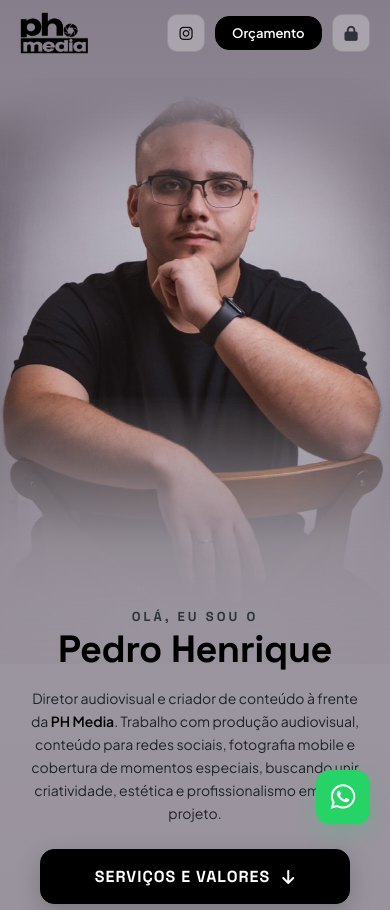
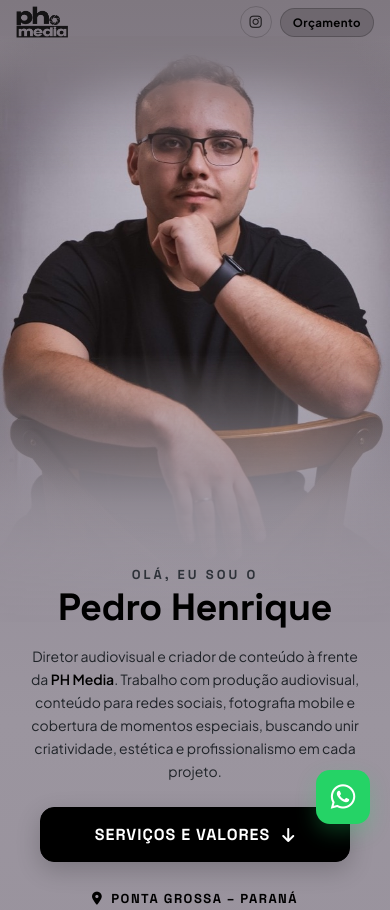
Before and after one commit to leoalthaus/phmedia, a plain HTML site: page index.html in a window 390 px wide. Shown: the top 910 px of the page. Drawn offline with Linux system fonts and the light colour scheme.

Commit message:
style: remove aspecto de barra superior e mescla topo com status bar do iPhone

```diff
--- a/assets/css/style.css
+++ b/assets/css/style.css
@@ -5,7 +5,7 @@
 
 :root {
   /* Color Palette - Seamless Studio Backdrop System */
-  --bg-main: #8d8690;
+  --bg-main: #7f7880;
   --bg-app: #9b959f;
   --bg-surface: rgba(255, 255, 255, 0.28);
   --bg-surface-elevated: rgba(255, 255, 255, 0.72);
@@ -66,7 +66,7 @@ body {
   display: flex;
   justify-content: center;
   align-items: flex-start;
-  background: #7f7882;
+  background: #7f7880;
   overflow-x: hidden;
   position: relative;
 }
@@ -85,13 +85,14 @@ body {
   z-index: 1;
   background: linear-gradient(
     180deg,
-    #867e8b 0px,
-    #938c97 260px,
-    #9b959f 650px,
+    #7f7880 0px,
+    #88808d 180px,
+    #938c97 380px,
+    #9b959f 720px,
     #968f9a 1400px,
     #918a95 100%
   );
-  box-shadow: 0 0 40px rgba(0, 0, 0, 0.18), 0 0 0 1px rgba(0, 0, 0, 0.1);
+  box-shadow: none;
   display: flex;
   flex-direction: column;
   overflow-x: clip;
@@ -124,14 +125,16 @@ body {
   }
 }
 
-/* Header (Floating Transparent Over Hero Photo) */
+/* Header (Ultra-Discreet, Non-Sticky, Zero Bar Look) */
 .main-header {
-  position: sticky;
+  position: absolute;
   top: 0;
+  left: 0;
+  right: 0;
   z-index: 50;
   width: 100%;
   background: transparent;
-  border-bottom: none;
+  border: none;
   box-shadow: none;
   pointer-events: none;
 }
@@ -139,14 +142,14 @@ body {
 .main-header.scrolled {
   background: transparent;
   box-shadow: none;
-  border-bottom: none;
+  border: none;
 }
 
 .header-inner {
   display: flex;
   align-items: center;
   justify-content: space-between;
-  padding: 12px 20px;
+  padding: 6px 16px;
 }
 
 .brand-logo,
@@ -159,10 +162,16 @@ body {
   align-items: center;
   text-decoration: none;
   position: relative;
+  opacity: 0.85;
+  transition: opacity 0.2s ease, transform 0.2s ease;
+}
+
+.brand-logo:hover {
+  opacity: 1;
 }
 
 .logo-img {
-  height: 42px;
+  height: 32px;
   width: auto;
   object-fit: contain;
   background: transparent;
@@ -171,28 +180,27 @@ body {
 }
 
 .brand-logo:hover .logo-img {
-  transform: scale(1.05);
+  transform: scale(1.04);
 }
 
 .header-actions {
   display: flex;
   align-items: center;
-  gap: 10px;
+  gap: 8px;
 }
 
 .icon-btn {
-  width: 38px;
-  height: 38px;
-  border-radius: 10px;
-  background: var(--bg-surface);
-  border: 1.5px solid var(--border-subtle);
-  color: var(--text-primary);
+  width: 32px;
+  height: 32px;
+  border-radius: 50%;
+  background: transparent;
+  border: 1px solid rgba(0, 0, 0, 0.16);
+  color: rgba(0, 0, 0, 0.78);
   display: flex;
   align-items: center;
   justify-content: center;
   text-decoration: none;
-  font-size: 15px;
-  will-change: transform;
+  font-size: 14px;
   transition: all var(--transition-fast);
 }
 
@@ -200,29 +208,27 @@ body {
   background: #000000;
   color: #ffffff;
   border-color: #000000;
-  transform: translateY(-2px) scale(1.06);
-}
-
-.admin-link {
-  color: var(--text-muted);
+  transform: translateY(-1px);
 }
 
 .btn-glass {
-  padding: 8px 16px;
-  border-radius: var(--radius-md);
+  padding: 6px 12px;
+  border-radius: 999px;
+  background: rgba(0, 0, 0, 0.14);
+  border: 1px solid rgba(0, 0, 0, 0.2);
+  color: #000000;
+  font-size: 11.5px;
+  font-weight: 700;
+  letter-spacing: 0.4px;
+  text-decoration: none;
+  transition: all var(--transition-fast);
+}
+
+.btn-glass:hover {
   background: #000000;
-  border: 1px solid #000000;
-  color: #ffffff;
-  font-size: 13px;
-  font-weight: 600;
-  text-decoration: none;
-  will-change: transform;
-  transition: all var(--transition-fast);
-}
-
-.btn-glass:hover {
-  background: #27272a;
-  transform: translateY(-1px) scale(1.04);
+  border-color: #000000;
+  color: #ffffff;
+  transform: translateY(-1px);
 }
 
 /* Main Content */
@@ -364,7 +370,7 @@ body {
 
 .hero-portrait-container {
   width: calc(100% + 32px);
-  margin: 12px -16px 0;
+  margin: 36px -16px 0;
   max-width: none;
   position: relative;
   display: flex;
@@ -551,7 +557,7 @@ body {
   inset: 0;
   background:
     radial-gradient(ellipse 98% 90% at 50% 35%, transparent 55%, rgba(147, 140, 151, 0.5) 85%, rgba(155, 149, 159, 0.95) 100%),
-    linear-gradient(to bottom, #88808d 0%, rgba(136, 128, 141, 0.28) 12%, transparent 24%, transparent 54%, rgba(155, 149, 159, 0.82) 80%, #9b959f 99%);
+    linear-gradient(to bottom, #7f7880 0%, rgba(132, 125, 136, 0.32) 12%, transparent 24%, transparent 54%, rgba(155, 149, 159, 0.82) 80%, #9b959f 99%);
   pointer-events: none;
   z-index: 2;
 }
@@ -1379,6 +1385,15 @@ body {
   transform: translateY(-2px);
 }
 
+.footer-socials a.footer-admin-link {
+  opacity: 0.45;
+  font-size: 13px;
+}
+
+.footer-socials a.footer-admin-link:hover {
+  opacity: 1;
+}
+
 .footer-bottom {
   font-size: 11px;
   color: var(--text-muted);
--- a/index.html
+++ b/index.html
@@ -2,7 +2,7 @@
 <html lang="pt-BR">
 <head>
   <meta charset="UTF-8">
-  <meta name="viewport" content="width=device-width, initial-scale=1.0, maximum-scale=5.0">
+  <meta name="viewport" content="width=device-width, initial-scale=1.0, maximum-scale=5.0, viewport-fit=cover">
   <title>PH Media | Pedro Henrique - Direção Audiovisual & Criador de Conteúdo</title>
 
   <!-- SEO & Social Meta -->
@@ -11,7 +11,9 @@
   <meta property="og:title" content="PH Media | Pedro Henrique - Produção Audiovisual">
   <meta property="og:description" content="Transforme sua marca com produções audiovisuais de alto padrão, estética apurada e estratégia.">
   <meta property="og:type" content="website">
-  <meta name="theme-color" content="#867e8b">
+  <meta name="theme-color" content="#7f7880">
+  <meta name="apple-mobile-web-app-capable" content="yes">
+  <meta name="apple-mobile-web-app-status-bar-style" content="black-translucent">
 
   <!-- Favicon / Apple Touch Icon -->
   <link rel="icon" type="image/svg+xml" href="assets/icons/favicon.svg">
@@ -28,18 +30,18 @@
 
   <!-- Font Awesome Icons & Custom Stylesheet -->
   <link rel="stylesheet" href="https://cdnjs.cloudflare.com/ajax/libs/font-awesome/6.5.1/css/all.min.css">
-  <link rel="stylesheet" href="assets/css/style.css?v=4.1">
+  <link rel="stylesheet" href="assets/css/style.css?v=4.2">
 </head>
 <body class="light-theme">
 
   <!-- Main Container (Clean Mobile-First Layout) -->
   <div class="app-layout">
 
-    <!-- Top Sticky Header -->
-    <header class="main-header glass-header" id="mainHeader">
+    <!-- Top Minimalist Header (Ultra-Discreet, Blends 100% with iOS Status Bar & Photo) -->
+    <header class="main-header" id="mainHeader">
       <div class="header-inner">
         <a href="#hero" class="brand-logo" aria-label="PH Media Início">
-          <img src="assets/images/logo.png?v=3.6" alt="PH Media" class="logo-img" width="68" height="42">
+          <img src="assets/images/logo.png?v=3.6" alt="PH Media" class="logo-img" width="54" height="34">
         </a>
 
         <div class="header-actions">
@@ -48,9 +50,6 @@
           </a>
           <a href="#orcamento" class="btn-sm btn-glass">
             <span>Orçamento</span>
-          </a>
-          <a href="admin.html" class="icon-btn admin-link" title="Painel Admin" aria-label="Painel Administrativo">
-            <i class="fa-solid fa-lock"></i>
           </a>
         </div>
       </div>
@@ -412,6 +411,7 @@
       <div class="footer-socials">
         <a href="https://www.instagram.com/phmedia.br?stkn=bnYxbzBpYTVlNGl6" target="_blank" rel="noopener noreferrer" aria-label="Instagram"><i class="fa-brands fa-instagram"></i></a>
         <a href="https://wa.me/5542988640610" target="_blank" rel="noopener noreferrer" aria-label="WhatsApp"><i class="fa-brands fa-whatsapp"></i></a>
+        <a href="admin.html" class="footer-admin-link" title="Painel Admin" aria-label="Painel Administrativo"><i class="fa-solid fa-lock"></i></a>
       </div>
 
       <div class="footer-bottom">
```
